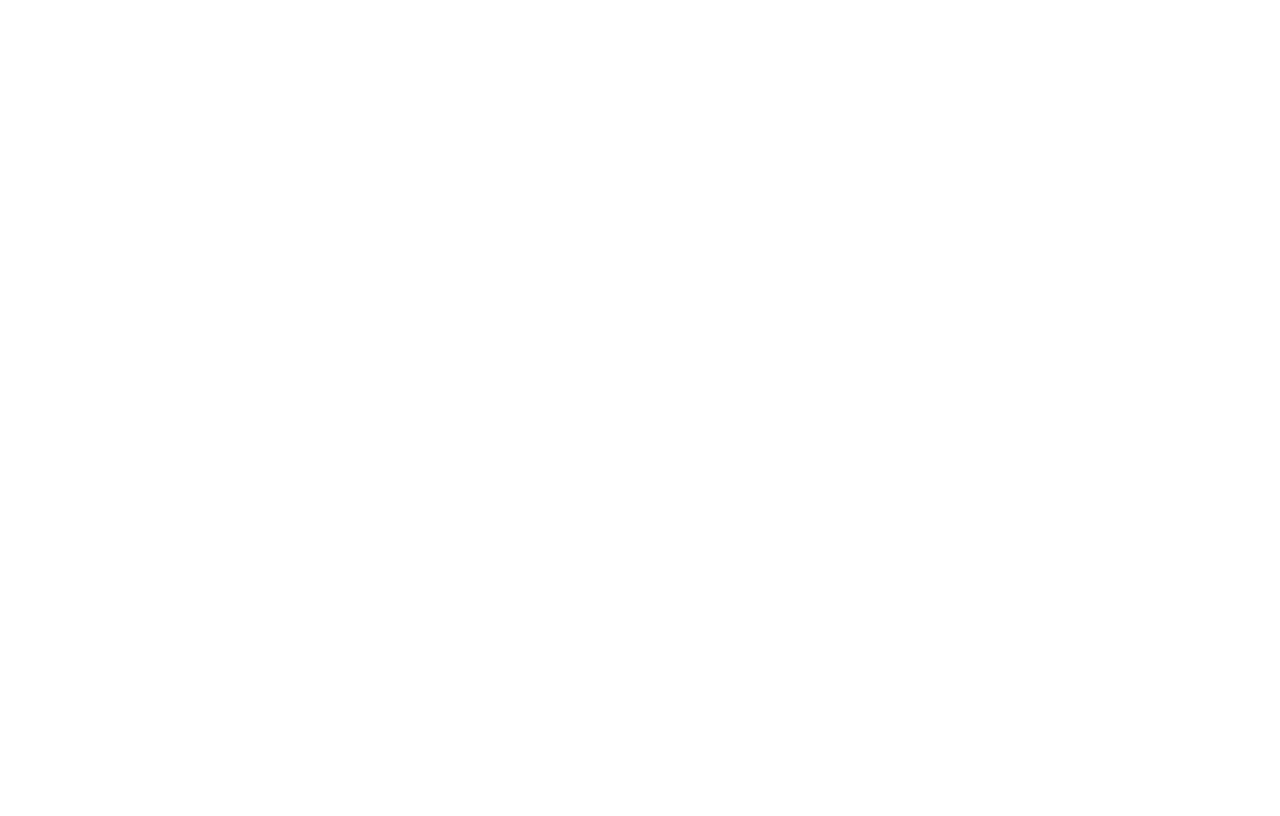
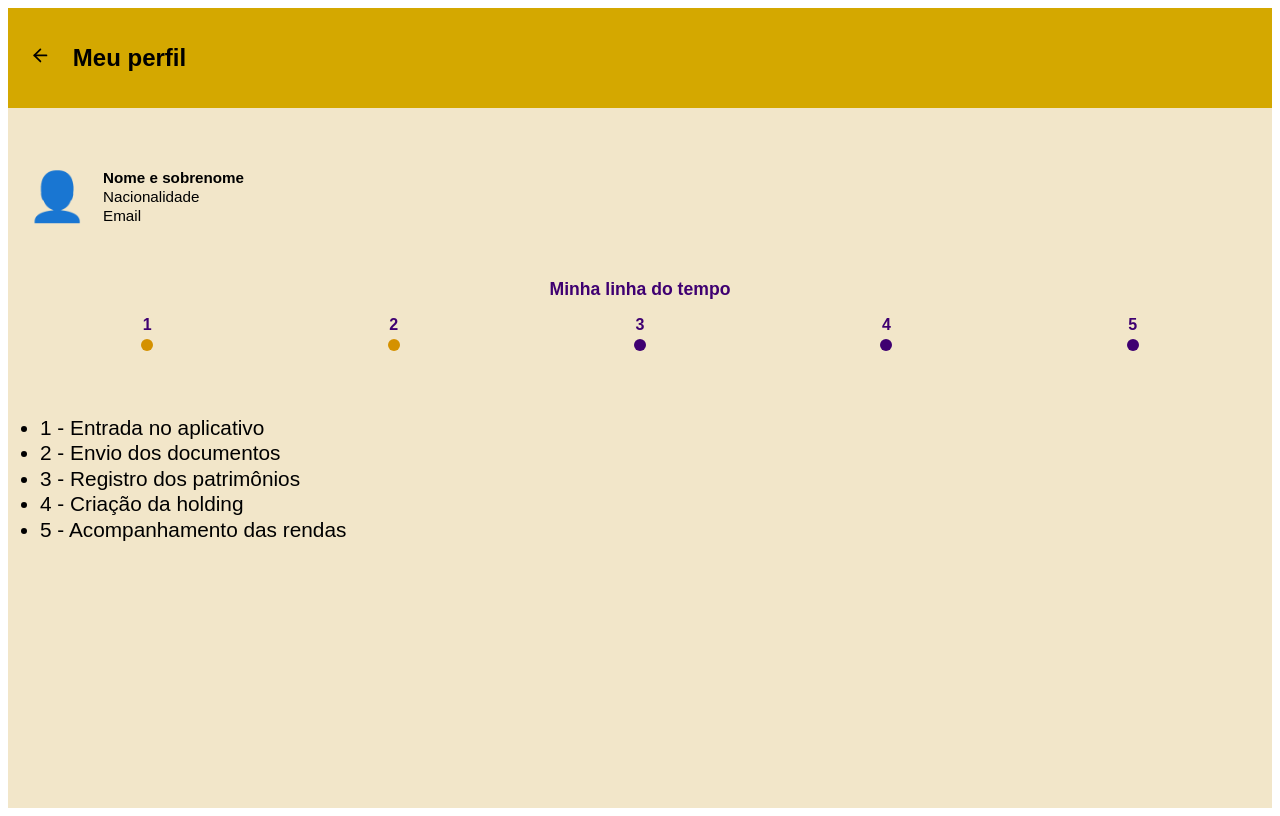
Before and after one commit to Mirelasbianchi/W1GO, a React (Create React App) app in the folder webApp/frontend/: page /meu-perfil in a window 1280 px wide. Before the commit this address had no page. Built offline with nearby package versions, Linux system fonts and the light colour scheme.

Commit message:
tela de perfil

```diff
--- a/webApp/frontend/src/App.js
+++ b/webApp/frontend/src/App.js
@@ -8,6 +8,7 @@
 import Dashboards from './pages/Dashboards';
 import CriarHolding from './pages/CriarHolding';
 import ObjetivoHolding from './pages/ObjetivoHolding';
+import MeuPerfil from './pages/MeuPerfil';
 
 const App = () => {
   return (
@@ -20,6 +21,7 @@
         <Route path="/dashboards" element={<Dashboards />} />
         <Route path="/criar-holding" element={<CriarHolding />} />
         <Route path='/objetivo-holding' element={<ObjetivoHolding />} />
+        <Route path='/meu-perfil' element={<MeuPerfil />} />
       </Routes>
     </BrowserRouter>
   );
--- a/webApp/frontend/src/pages/CriarHolding.js
+++ b/webApp/frontend/src/pages/CriarHolding.js
@@ -11,7 +11,7 @@
   return (
     <div className="holding-container">
       <div className="holding-header">
-        <button className="back-btn" onClick={() => navigate(-1)}><FiArrowLeft /></button>
+        <button className="back-btn" onClick={() => navigate('/funcionalidades')}><FiArrowLeft /></button>
         <h2>Crie sua holding</h2>
       </div>
 
--- /dev/null
+++ b/webApp/frontend/src/pages/MeuPerfil.css
@@ -0,0 +1,93 @@
+.perfil-container {
+  background-color: #f2e6c9;
+  min-height: 100vh;
+  font-family: Arial, sans-serif;
+  color: #000;
+}
+
+.perfil-header {
+  background-color: #d4a800;
+  padding: 1rem;
+  display: flex;
+  align-items: center;
+  gap: 1rem;
+  color: #000;
+}
+
+.perfil-header h2 {
+  font-size: 1.5rem;
+}
+
+.back-btn {
+  background: none;
+  border: none;
+  font-size: 1.3rem;
+  cursor: pointer;
+}
+
+.perfil-info {
+  padding: 1.2rem;
+  margin-top: 40px;
+}
+
+.perfil-avatar {
+  display: flex;
+  align-items: center;
+  gap: 1rem;
+}
+
+.avatar-circle {
+  font-size: 3rem;
+}
+
+.perfil-dados p {
+  margin: 2px 0;
+  font-size: 0.95rem;
+}
+
+.linha-tempo {
+  padding: 1rem;
+}
+
+.linha-tempo h3 {
+  color: #3f0071;
+  font-size: 1.1rem;
+  margin-bottom: 1rem;
+  text-align: center;
+}
+
+.linha-etapas {
+  display: flex;
+  justify-content: space-around;
+  align-items: center;
+  margin-bottom: 4rem;
+}
+
+.etapa {
+  display: flex;
+  flex-direction: column;
+  align-items: center;
+}
+
+.etapa span {
+  font-weight: bold;
+  color: #3f0071;
+}
+
+.bolinha {
+  width: 12px;
+  height: 12px;
+  border-radius: 50%;
+  background-color: #3f0071;
+  margin-top: 0.3rem;
+}
+
+.etapa.ativa .bolinha {
+  background-color: #d49100;
+}
+
+.descricao-etapas {
+  font-size: 1.3rem;
+  line-height: 1.6rem;
+  padding-left: 1rem;
+}
--- /dev/null
+++ b/webApp/frontend/src/pages/MeuPerfil.js
@@ -0,0 +1,52 @@
+import React from 'react';
+import './MeuPerfil.css';
+import { FiArrowLeft } from 'react-icons/fi';
+import { useNavigate } from 'react-router-dom';
+
+const MeuPerfil = () => {
+  const navigate = useNavigate();
+
+  return (
+    <div className="perfil-container">
+      <div className="perfil-header">
+        <button className="back-btn" onClick={() => navigate('/funcionalidades')}>
+          <FiArrowLeft />
+        </button>
+        <h2>Meu perfil</h2>
+      </div>
+
+      <div className="perfil-info">
+        <div className="perfil-avatar">
+          <div className="avatar-circle">👤</div>
+          <div className="perfil-dados">
+            <p><strong>Nome e sobrenome</strong></p>
+            <p>Nacionalidade</p>
+            <p>Email</p>
+          </div>
+        </div>
+      </div>
+
+      <div className="linha-tempo">
+        <h3>Minha linha do tempo</h3>
+        <div className="linha-etapas">
+          {[1, 2, 3, 4, 5].map((num, index) => (
+            <div key={index} className={`etapa ${num <= 2 ? 'ativa' : ''}`}>
+              <span>{num}</span>
+              <div className="bolinha" />
+            </div>
+          ))}
+        </div>
+
+        <ul className="descricao-etapas">
+          <li>1 - Entrada no aplicativo</li>
+          <li>2 - Envio dos documentos</li>
+          <li>3 - Registro dos patrimônios</li>
+          <li>4 - Criação da holding</li>
+          <li>5 - Acompanhamento das rendas</li>
+        </ul>
+      </div>
+    </div>
+  );
+};
+
+export default MeuPerfil;
--- a/webApp/frontend/src/pages/ObjetivoHolding.js
+++ b/webApp/frontend/src/pages/ObjetivoHolding.js
@@ -26,7 +26,7 @@
   return (
     <div className="objetivo-container">
       <div className="objetivo-header">
-        <button className="back-btn" onClick={() => navigate(-1)}><FiArrowLeft /></button>
+        <button className="back-btn" onClick={() => navigate('/criar-holding')}><FiArrowLeft /></button>
         <h2>Objetivo</h2>
       </div>
 
--- a/webApp/frontend/src/pages/TokensAfetivos.js
+++ b/webApp/frontend/src/pages/TokensAfetivos.js
@@ -15,7 +15,7 @@
   return (
     <div className="tokens-container">
       <div className="header">
-        <button className="back-btn" onClick={() => navigate(-1)}><FiArrowLeft /></button>
+        <button className="back-btn" onClick={() => navigate('/funcionalidades')}><FiArrowLeft /></button>
         <h2>Tokens afetivos</h2>
       </div>
 
```
